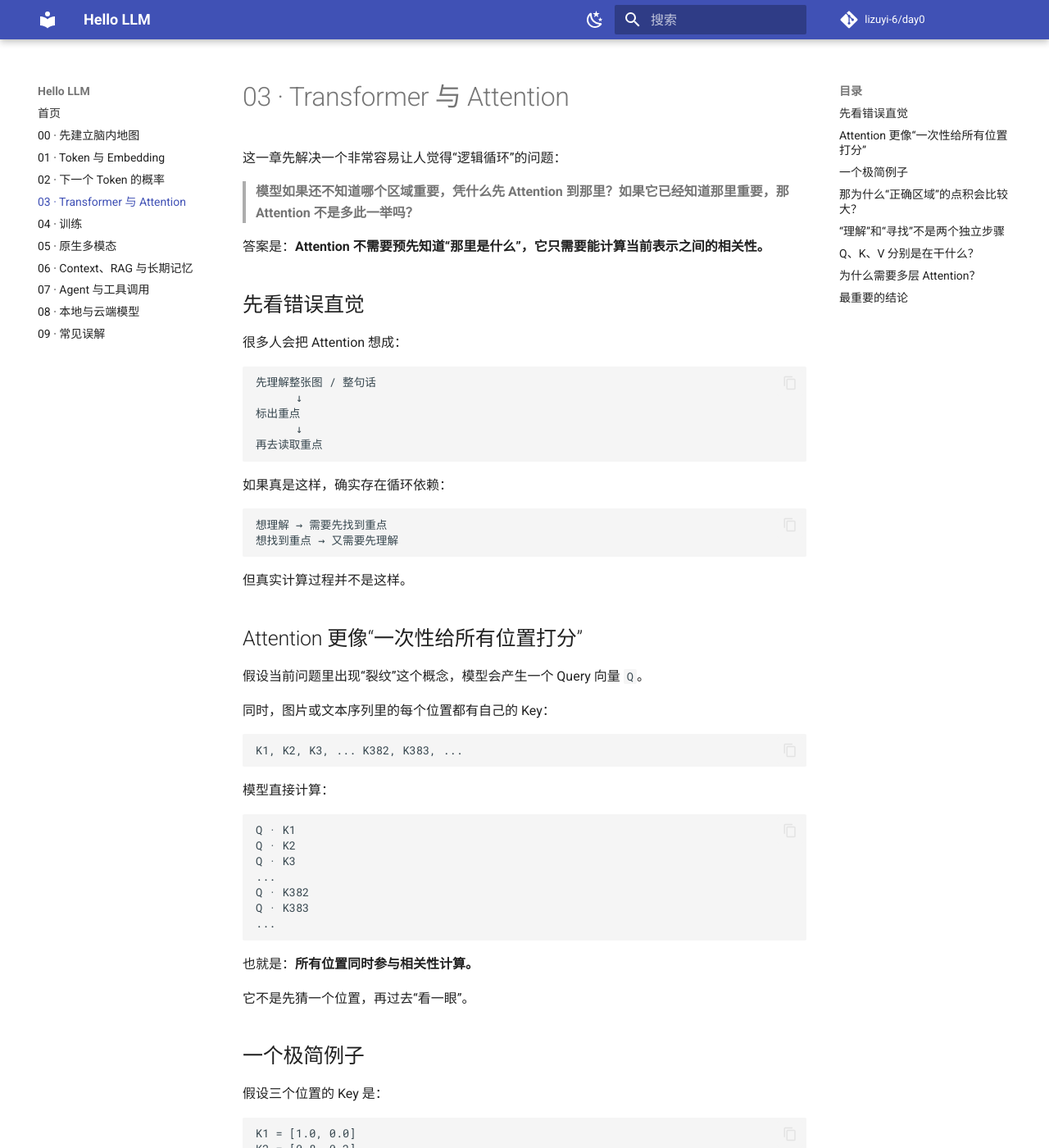
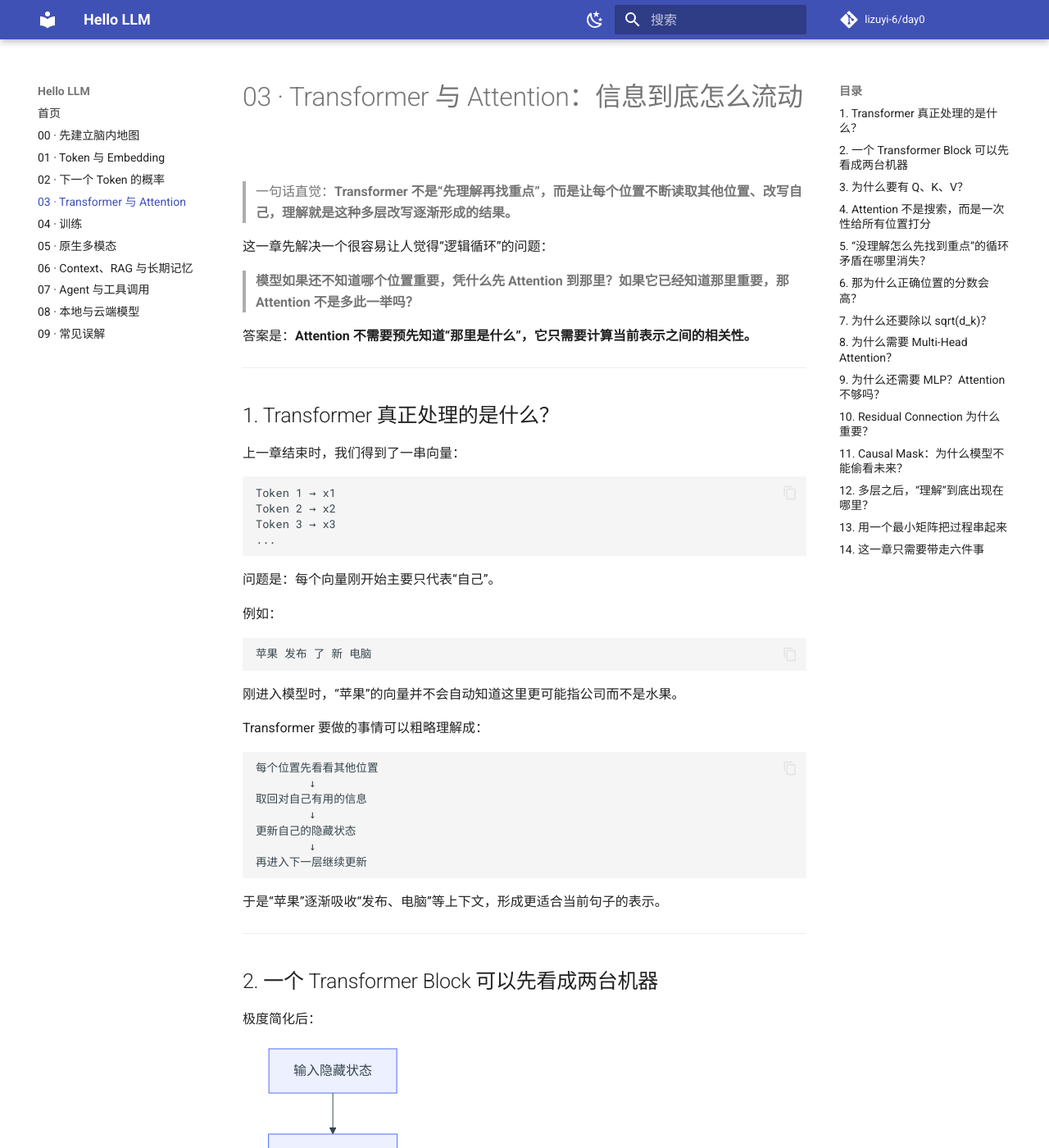
Before and after one commit to lizuyi-6/day0, an MkDocs documentation site: the page built from docs/03_attention/index.md, in a window 1280 px wide and 1400 px high. Shown: the whole window at 82% size. Built offline with MkDocs 1.6.1 and Material for MkDocs 9.7.7, drawn with Linux system fonts in a browser that asks for light colours; comment, search, counter and statistics services are not loaded; some of the changed text lies outside the part shown.

Commit message:
docs: expand Transformer and Attention chapter

````diff
--- a/docs/03_attention/index.md
+++ b/docs/03_attention/index.md
@@ -1,40 +1,112 @@
-# 03 · Transformer 与 Attention
+# 03 · Transformer 与 Attention：信息到底怎么流动
 
-这一章先解决一个非常容易让人觉得“逻辑循环”的问题：
+> 一句话直觉：**Transformer 不是“先理解再找重点”，而是让每个位置不断读取其他位置、改写自己，理解就是这种多层改写逐渐形成的结果。**
 
-> **模型如果还不知道哪个区域重要，凭什么先 Attention 到那里？如果它已经知道那里重要，那 Attention 不是多此一举吗？**
+这一章先解决一个很容易让人觉得“逻辑循环”的问题：
 
-答案是：**Attention 不需要预先知道“那里是什么”，它只需要能计算当前表示之间的相关性。**
+> **模型如果还不知道哪个位置重要，凭什么先 Attention 到那里？如果它已经知道那里重要，那 Attention 不是多此一举吗？**
 
-## 先看错误直觉
+答案是：**Attention 不需要预先知道“那里是什么”，它只需要计算当前表示之间的相关性。**
 
-很多人会把 Attention 想成：
+---
+
+## 1. Transformer 真正处理的是什么？
+
+上一章结束时，我们得到了一串向量：
 
 ```text
-先理解整张图 / 整句话
-      ↓
-标出重点
-      ↓
-再去读取重点
+Token 1 → x1
+Token 2 → x2
+Token 3 → x3
+...
 ```
 
-如果真是这样，确实存在循环依赖：
+问题是：每个向量刚开始主要只代表“自己”。
+
+例如：
 
 ```text
-想理解 → 需要先找到重点
-想找到重点 → 又需要先理解
+苹果 发布 了 新 电脑
 ```
 
-但真实计算过程并不是这样。
+刚进入模型时，“苹果”的向量并不会自动知道这里更可能指公司而不是水果。
 
-## Attention 更像“一次性给所有位置打分”
-
-假设当前问题里出现“裂纹”这个概念，模型会产生一个 Query 向量 `Q`。
-
-同时，图片或文本序列里的每个位置都有自己的 Key：
+Transformer 要做的事情可以粗略理解成：
 
 ```text
-K1, K2, K3, ... K382, K383, ...
+每个位置先看看其他位置
+        ↓
+取回对自己有用的信息
+        ↓
+更新自己的隐藏状态
+        ↓
+再进入下一层继续更新
+```
+
+于是“苹果”逐渐吸收“发布、电脑”等上下文，形成更适合当前句子的表示。
+
+---
+
+## 2. 一个 Transformer Block 可以先看成两台机器
+
+极度简化后：
+
+```mermaid
+flowchart TD
+    A[输入隐藏状态] --> B[Self-Attention]
+    B --> C[Residual + Norm]
+    C --> D[Feed Forward / MLP]
+    D --> E[Residual + Norm]
+    E --> F[下一层隐藏状态]
+```
+
+先记住分工：
+
+- **Attention**：不同 Token 之间交换信息；
+- **MLP / FFN**：每个 Token 在拿到上下文后，进一步变换自己的表示。
+
+这两个过程叠很多层，才形成我们最后看到的复杂能力。
+
+---
+
+## 3. 为什么要有 Q、K、V？
+
+对同一个输入向量 `x`，模型会通过三组可学习矩阵生成：
+
+```text
+Q = xWq
+K = xWk
+V = xWv
+```
+
+可以用一个不严格但非常好用的直觉：
+
+- **Query**：我现在想找什么样的信息？
+- **Key**：我这里有什么样的信息可供匹配？
+- **Value**：如果你关注我，我实际贡献什么内容？
+
+为什么不直接让原始向量互相点积？
+
+因为“用什么条件去匹配”和“匹配成功后要读取什么”不是同一件事。
+
+例如一句话：
+
+```text
+小明把书放到桌子上，因为它太重了。
+```
+
+模型处理“它”时，需要建立某种指代关系。用于判断“谁可能被指代”的特征可以放进 Key；真正取回的对象语义可以通过 Value 提供。
+
+Q/K/V 就给了模型三个可以分别学习的空间。
+
+---
+
+## 4. Attention 不是搜索，而是一次性给所有位置打分
+
+假设当前 Query 是 `Q`，序列中有：
+
+```text
+K1, K2, K3, ... Kn
 ```
 
 模型直接计算：
@@ -44,173 +116,347 @@
 Q · K2
 Q · K3
 ...
-Q · K382
-Q · K383
-...
+Q · Kn
 ```
 
-也就是：**所有位置同时参与相关性计算。**
-
-它不是先猜一个位置，再过去“看一眼”。
-
-## 一个极简例子
-
-假设三个位置的 Key 是：
+正式一点，常见写法是：
 
 ```text
-K1 = [1.0, 0.0]
-K2 = [0.8, 0.2]
-K3 = [0.0, 1.0]
+Attention(Q, K, V) = softmax(QK^T / sqrt(d_k)) V
 ```
 
-当前 Query 是：
+分成三步：
+
+1. `QK^T`：计算所有匹配分数；
+2. `softmax`：把分数转成总和为 1 的权重；
+3. 乘 `V`：按权重混合真正的信息。
+
+所以它并不是：
 
 ```text
-Q = [1.0, 0.1]
+先猜一个位置
+ ↓
+过去看一下
+ ↓
+不对再找下一个
 ```
 
-点积得到：
+而更像：
 
 ```text
-Q·K1 = 1.00
-Q·K2 = 0.82
-Q·K3 = 0.10
+所有位置同时打分
+ ↓
+相关位置权重大
+ ↓
+不相关位置权重小
 ```
 
-再经过 Softmax，就能形成 Attention 权重。
+---
 
-这里没有任何一行代码写着：
+## 5. “没理解怎么先找到重点”的循环矛盾在哪里消失？
+
+如果 Attention 真的是：
 
 ```text
-if K1 means "裂纹":
-    choose K1
+先理解
+ ↓
+给位置打标签
+ ↓
+再找标签
 ```
 
-模型只是在执行矩阵运算。
+确实会出现死循环。
 
-## 那为什么“正确区域”的点积会比较大？
+但真实过程是：
+
+```text
+当前隐藏状态
+ ↓
+矩阵投影得到 Q / K / V
+ ↓
+计算数值相关性
+ ↓
+加权组合
+ ↓
+得到新的隐藏状态
+```
+
+这里没有任何地方要求：
+
+```python
+if token.meaning == "裂纹":
+    attend(token)
+```
+
+“裂纹”“主语”“公司”“因果关系”这些结构不一定以显式标签存在。它们更多表现为高维表示之间稳定的几何与函数关系。
+
+---
+
+## 6. 那为什么正确位置的分数会高？
 
 这才是关键。
 
-**因为训练把参数慢慢调成了这样。**
+**因为训练把产生 Q、K、V 的参数调成了这样。**
 
-一开始随机初始化时，Query 和 Key 的关系基本是乱的。模型可能关注错误位置，并给出错误答案。
+随机初始化时，Attention 基本没有意义。模型会关注错地方，也会预测错 Token。
 
 ```mermaid
 flowchart LR
-    A[输入问题] --> B[Query]
-    C[视觉 / 文本位置] --> D[Keys]
-    B --> E[Attention]
-    D --> E
-    E --> F[模型输出]
-    F --> G[Loss]
-    G --> H[反向传播]
-    H --> B
-    H --> D
+    A[输入] --> B[Q / K / V]
+    B --> C[Attention]
+    C --> D[预测下一个 Token]
+    D --> E[和正确答案比较]
+    E --> F[Loss]
+    F --> G[反向传播]
+    G --> B
 ```
 
-如果模型回答错了，Loss 会通过反向传播改变产生 Query、Key、Value 的参数，以及更前面的表示网络。
+大量训练之后，能够帮助预测正确答案的匹配方式被保留下来。
 
-经过大量样本以后，某些语言模式和某些视觉 / 文本模式会在这个可学习空间里形成稳定的匹配关系。
-
-所以推理阶段不是：
+所以推理阶段并不是：
 
 ```text
-先知道答案
-↓
-再找到区域
+先知道答案 → 再找到相关位置
 ```
 
 而是：
 
 ```text
-训练阶段学会“什么样的表示通常彼此相关”
-↓
-推理阶段直接算相关性
-↓
-相关权重自然出现
+训练阶段学会“什么表示通常应该互相读取”
+                      ↓
+推理阶段直接执行已经学好的函数
 ```
 
-## “理解”和“寻找”不是两个独立步骤
+---
 
-另一个容易误解的地方是，我们总想给神经网络安排人的工作流程：
+## 7. 为什么还要除以 sqrt(d_k)？
+
+如果向量维度很高，点积的数值幅度容易变大。
+
+数值太大进入 Softmax 后，可能迅速变得极端：
 
 ```text
-识别 → 理解 → 查找 → 判断
+[0.01, 0.02, 0.03, 15.0]
+            ↓ softmax
+[接近0, 接近0, 接近0, 接近1]
 ```
 
-但深度网络通常更像连续的表示变换：
+这会让训练更不稳定。
+
+所以 Scaled Dot-Product Attention 会用：
 
 ```text
-初级特征
- ↓
-Attention / MLP
- ↓
-带更多上下文的特征
- ↓
-Attention / MLP
- ↓
-更高级的结构
- ↓
-Attention / MLP
- ↓
-可用于输出的语义状态
+QK^T / sqrt(d_k)
 ```
 
-因此，**Attention 本身就是形成理解的一部分。**
+把分数尺度控制在更合适的范围。
 
-模型并不需要在 Attention 之前先拥有一份完整的“世界解释”。
+---
 
-## Q、K、V 分别是在干什么？
+## 8. 为什么需要 Multi-Head Attention？
 
-可以先用一个不严格但好用的直觉：
+如果只有一套 Q/K/V，所有关系都要挤在同一个匹配空间里。
 
-- **Query**：我现在需要什么信息？
-- **Key**：我这里大概有什么类型的信息？
-- **Value**：如果你关注我，我真正提供什么内容？
-
-注意，Key 不是人工标签，而是神经网络学出来的向量。
-
-正式一点，常见 Attention 写作：
+Multi-Head Attention 会并行学习多组投影：
 
 ```text
-Attention(Q, K, V) = softmax(QK^T / sqrt(d)) V
+Head 1: Q1 K1 V1
+Head 2: Q2 K2 V2
+Head 3: Q3 K3 V3
+...
 ```
 
-其中：
+你可以把它理解成：
 
-1. `QK^T` 计算所有 Query 与 Key 的匹配分数；
-2. `softmax` 把分数变成权重；
-3. 用权重对 Value 做加权求和。
+> **同一句话允许同时从多种“关系视角”读取信息。**
 
-## 为什么需要多层 Attention？
+某些 Head 可能更容易表达局部邻近关系，某些更容易捕捉远距离指代或结构关系。但不要把它机械理解成“Head 1 永远负责语法、Head 2 永远负责人物”，真实网络往往更分布式、更复杂。
 
-因为第一层拿到的只是相对低级的表示。
+流程大致是：
 
-以视觉为例：
+```mermaid
+flowchart LR
+    X[输入隐藏状态] --> H1[Head 1]
+    X --> H2[Head 2]
+    X --> H3[Head 3]
+    H1 --> C[Concat]
+    H2 --> C
+    H3 --> C
+    C --> O[输出投影]
+```
+
+---
+
+## 9. 为什么还需要 MLP？Attention 不够吗？
+
+Attention 擅长的是：
 
 ```text
-像素 / Patch
-   ↓
-边缘、颜色、纹理
-   ↓
-局部结构
-   ↓
-物体组成部分
-   ↓
-对象与关系
-   ↓
-更抽象语义
+从别的位置取信息
 ```
 
-某个 Patch 一开始并不会显式写着“裂纹”。随着网络加深，它的表示会吸收周围区域和任务上下文，最终成为一个能够参与“裂纹 / 破损 / 表面异常”等概念判断的高维状态。
+但取回来之后，还需要对当前表示做更复杂的非线性变换。
 
-## 最重要的结论
+所以一个 Block 通常还会有 FFN / MLP，例如：
 
-如果把这一章压成三句话：
+```text
+x
+ ↓ Linear
+更高维
+ ↓ 激活函数
+非线性变换
+ ↓ Linear
+回到隐藏维度
+```
 
-1. **Attention 不是先定位再读取，而是同时计算所有位置的相关性。**
-2. **相关性为什么有意义，是训练通过反向传播学出来的。**
-3. **“找到”和“理解”并非前后两个独立步骤，而是在多层表示更新中共同形成。**
+可以粗略理解成：
 
-下一章会进一步解释：训练究竟如何把这些关系写进参数里。
+```text
+Attention = 通信
+MLP       = 每个位置自己的内部计算
+```
+
+两者缺一不可。
+
+---
+
+## 10. Residual Connection 为什么重要？
+
+如果每层都完全重写输入，深层网络很难训练。
+
+Residual Connection 做的是：
+
+```text
+output = x + f(x)
+```
+
+也就是：
+
+> 不要求这一层重新发明整个表示，只需要在原表示上写一个“修改量”。
+
+直觉上类似：
+
+```text
+原来的理解
+   +
+这一层新获得的信息
+   =
+更新后的理解
+```
+
+它让几十层、上百层网络的优化变得可行得多。
+
+---
+
+## 11. Causal Mask：为什么模型不能偷看未来？
+
+训练生成式 LLM 时，一句话可以一次送进 GPU：
+
+```text
+我 今天 去 学校
+```
+
+但预测“今天”时，模型不能提前看到“去 学校”。
+
+因此 Attention 会加一个因果遮罩：
+
+```text
+        我  今天  去  学校
+我      ✓   ×    ×   ×
+今天    ✓   ✓    ×   ×
+去      ✓   ✓    ✓   ×
+学校    ✓   ✓    ✓   ✓
+```
+
+每个位置只能看自己和左边已经出现的 Token。
+
+这就是 Decoder-only LLM 中非常关键的 **Causal Self-Attention**。
+
+---
+
+## 12. 多层之后，“理解”到底出现在哪里？
+
+不要寻找某一行代码：
+
+```text
+understand(sentence)
+```
+
+它不存在。
+
+更接近真实情况的是：
+
+```text
+初始 Embedding
+ ↓
+Attention：加入一些上下文
+ ↓
+MLP：变换表示
+ ↓
+Attention：建立更复杂关系
+ ↓
+MLP：继续变换
+ ↓
+...
+ ↓
+最后的隐藏状态足以支持正确预测
+```
+
+所以：
+
+> **“理解”不是 Transformer 之前的前置条件，而是多层 Attention + MLP 持续重写隐藏状态后表现出来的能力。**
+
+---
+
+## 13. 用一个最小矩阵把过程串起来
+
+假设只有 3 个 Token，每个 Token 是 2 维：
+
+```text
+X = [
+  [1.0, 0.0],
+  [0.8, 0.2],
+  [0.0, 1.0]
+]
+```
+
+通过可学习矩阵：
+
+```text
+Q = XWq
+K = XWk
+V = XWv
+```
+
+然后：
+
+```text
+scores  = QK^T / sqrt(d)
+weights = softmax(scores)
+output  = weights V
+```
+
+这几行矩阵运算，就是 Attention 最核心的骨架。
+
+仓库中的：
+
+```bash
+python codes/attention_demo.py
+```
+
+会把每一步数值都打印出来。
+
+---
+
+## 14. 这一章只需要带走六件事
+
+1. **Transformer 处理的是隐藏向量，不是直接处理文字。**
+2. **Attention 的作用是让不同位置动态交换信息。**
+3. **Q/K/V 是三种可学习投影，不是人工标签。**
+4. **Attention 不需要先“知道重点”；它对所有位置计算匹配。**
+5. **相关性为什么有意义，是训练塑造出来的。**
+6. **“理解”是多层表示更新的结果，不是 Attention 的前置条件。**
+
+下一章我们会把最后一个黑盒拆掉：
+
+> **这些一开始随机的 Wq、Wk、Wv 和其他参数，到底是怎么被 Loss 一点点改成现在这样的？**
````
